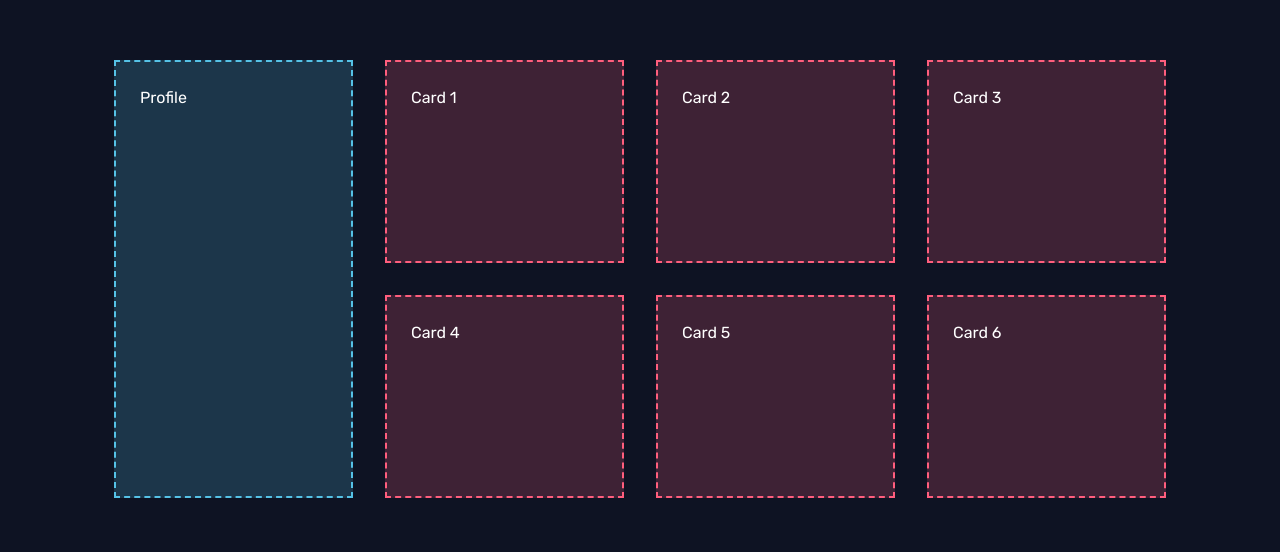
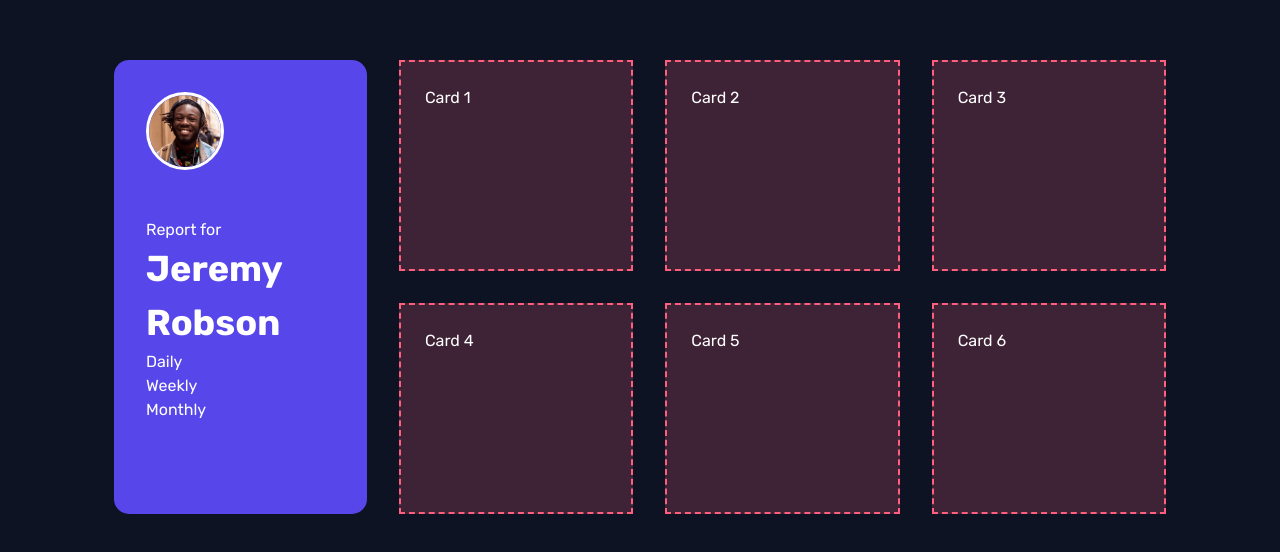
Before and after one commit to Kellenkjames/time-tracking-dashboard, a plain HTML site: page index.html in a window 1280 px wide. Shown: the part 192-744 px from the top of the page. Drawn offline with Linux system fonts and the light colour scheme.

Commit message:
style: reset default button styles for timeframe toggle in profile card

```diff
--- a/index.html
+++ b/index.html
@@ -17,7 +17,29 @@
   <body>
     <main class="layout-container">
       <div class="dashboard-grid">
-        <div class="profile-card">Profile</div>
+        <div class="profile-card">
+          <!-- Top: Profile Header -->
+          <div class="profile-card__header">
+            <img
+              src="./src/assets/images/image-jeremy.png"
+              alt="Jeremy Robson"
+              class="profile-card__avatar"
+            />
+            <div class="profile-card__text-group">
+              <p class="profile-card__subtitle">Report for</p>
+              <h1 class="profile-card__name">Jeremy Robson</h1>
+            </div>
+          </div>
+
+          <!-- Bottom: Timeframe Links -->
+          <div class="profile-card__timeframe-toggle">
+            <button class="profile-card__link">Daily</button>
+            <button class="profile-card__link profile-card__link--active">
+              Weekly
+            </button>
+            <button class="profile-card__link">Monthly</button>
+          </div>
+        </div>
         <div class="card">Card 1</div>
         <div class="card">Card 2</div>
         <div class="card">Card 3</div>
--- a/src/styles/components/_profile.scss
+++ b/src/styles/components/_profile.scss
@@ -7,6 +7,47 @@
 // ---------------------------------------------
 
 .profile-card {
+  @include flex-column(center, start, nowrap);
+  background-color: $color-accent-purple;
+  border-radius: 1.5rem;
+  padding-top: $space-400;
+  padding-left: $space-400;
+  padding-right: 8.5rem;
+  padding-bottom: 9.2rem;
+
+  &__header {
+    @include flex-column(center, start, nowrap);
+    gap: $space-100;
+
+    img {
+      width: 7.8rem;
+      border-radius: 50%;
+      border: 3px solid $white;
+      margin-bottom: $space-500;
+    }
+  }
+
+  &__timeframe-toggle {
+    @include flex-column(center, start, nowrap);
+  }
+
+  &__link {
+    all: unset;
+    cursor: pointer;
+    font: inherit;
+    color: inherit;
+    padding: 0;
+    margin: 0;
+    background: none;
+    border: none;
+    transition: color 0.2s ease, background-color 0.2s ease;
+
+    &:focus-visible {
+      outline: 2px dashed $color-text-heading;
+      outline-offset: 4px;
+    }
+  }
+
   @media (min-width: $breakpoint-lg) {
     grid-row: span 2; // span 2 rows
     grid-column: 1 / 2; // stay in first column
--- a/src/styles/layout/_grid.scss
+++ b/src/styles/layout/_grid.scss
@@ -34,12 +34,6 @@
 }
 
 // Debugging styles
-.profile-card {
-  background-color: rgba(85, 194, 230, 0.2); // light blue
-  border: 2px dashed $blue-300;
-  padding: $space-300;
-}
-
 .card {
   background-color: rgba(255, 94, 125, 0.2); // light pink
   border: 2px dashed $pink-400;
```
Also changed, not shown: src/styles/main.css, 1 other file.
